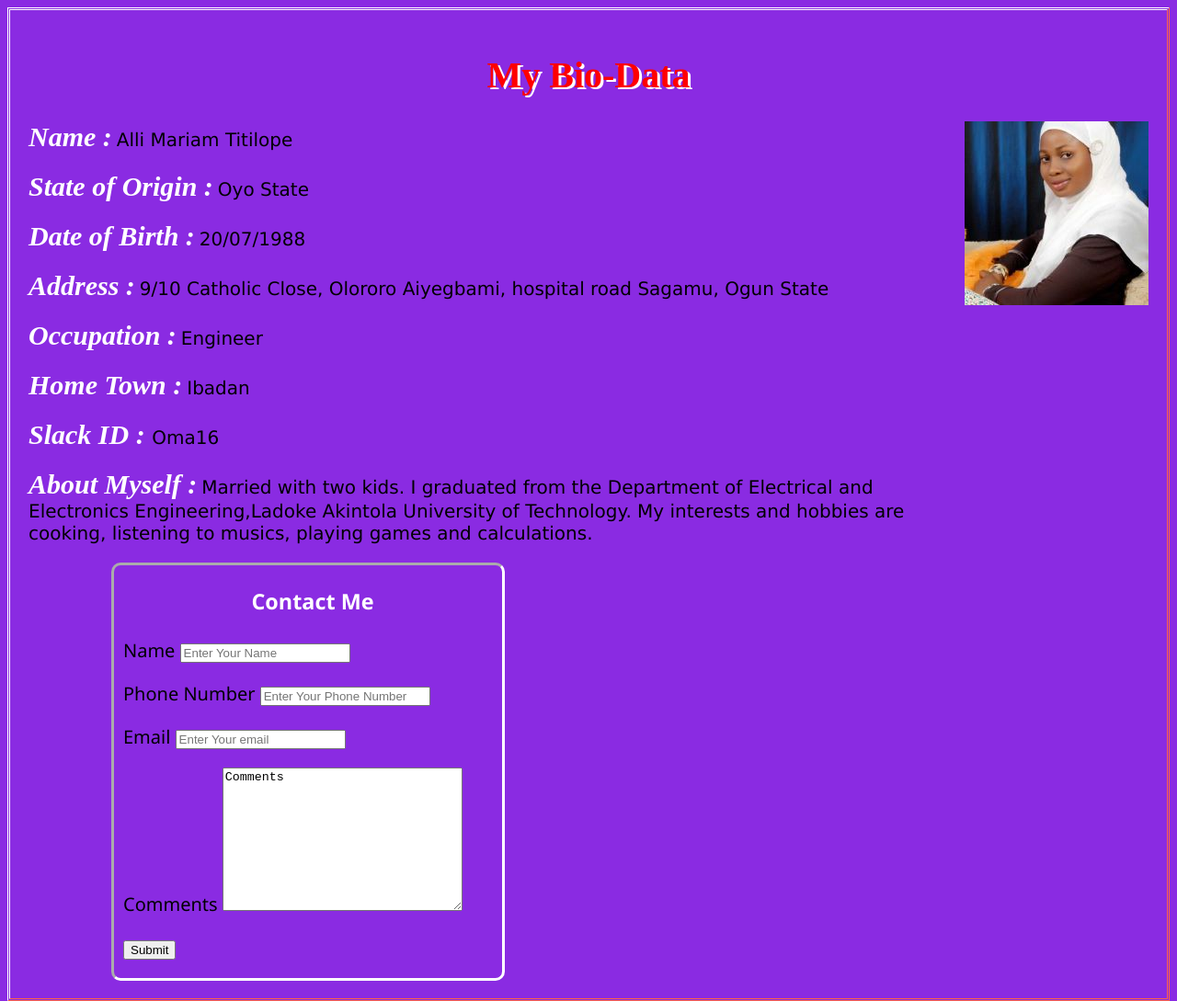
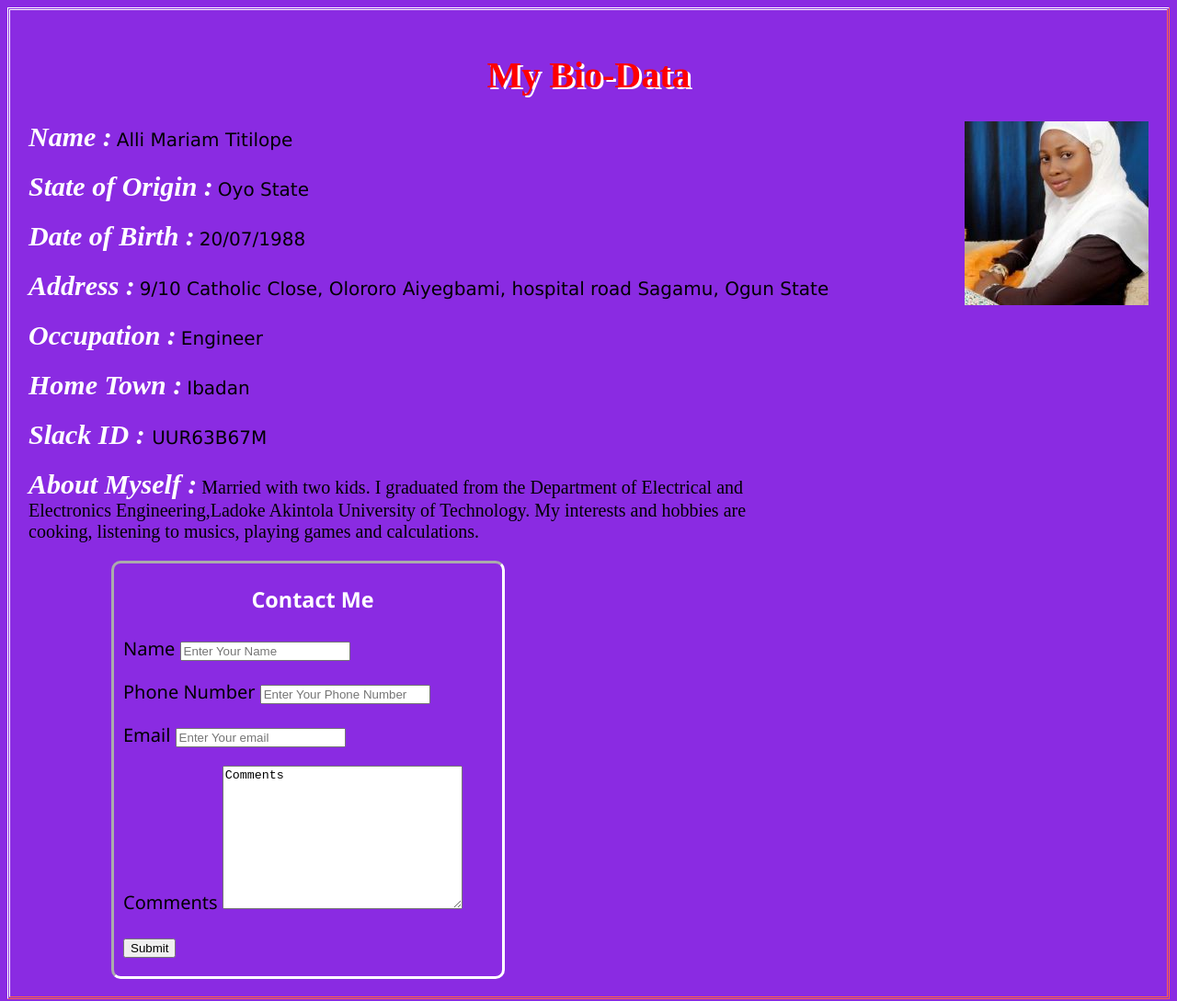
Before and after one commit to oma16/data, a plain HTML site: page index.html in a window 1280 px wide. Shown: the whole page at 92% size. Drawn offline with Linux system fonts and the light colour scheme.

Commit message:
Update index.html

```diff
--- a/index.html
+++ b/index.html
@@ -23,8 +23,8 @@
                                  hospital road Sagamu, Ogun State </span></p>
             <p><b>Occupation :</b> <span> Engineer</span></p>
             <p> <b>Home Town :</b> <span>Ibadan</span></p>
-            <p> <b>Slack ID : </b> <span> Oma16</span></p>
-            <P> <b>About Myself :</b> <span> Married with two kids. I  graduated
+            <p> <b>Slack ID : </b> <span> UUR63B67M </span></p>
+            <P> <b>About Myself :</b>  Married with two kids. I  graduated
                                       from the Department of  Electrical and <br> Electronics
                                       Engineering,Ladoke Akintola University of Technology.
                                       My interests and hobbies are <br> cooking, listening to musics,
```
